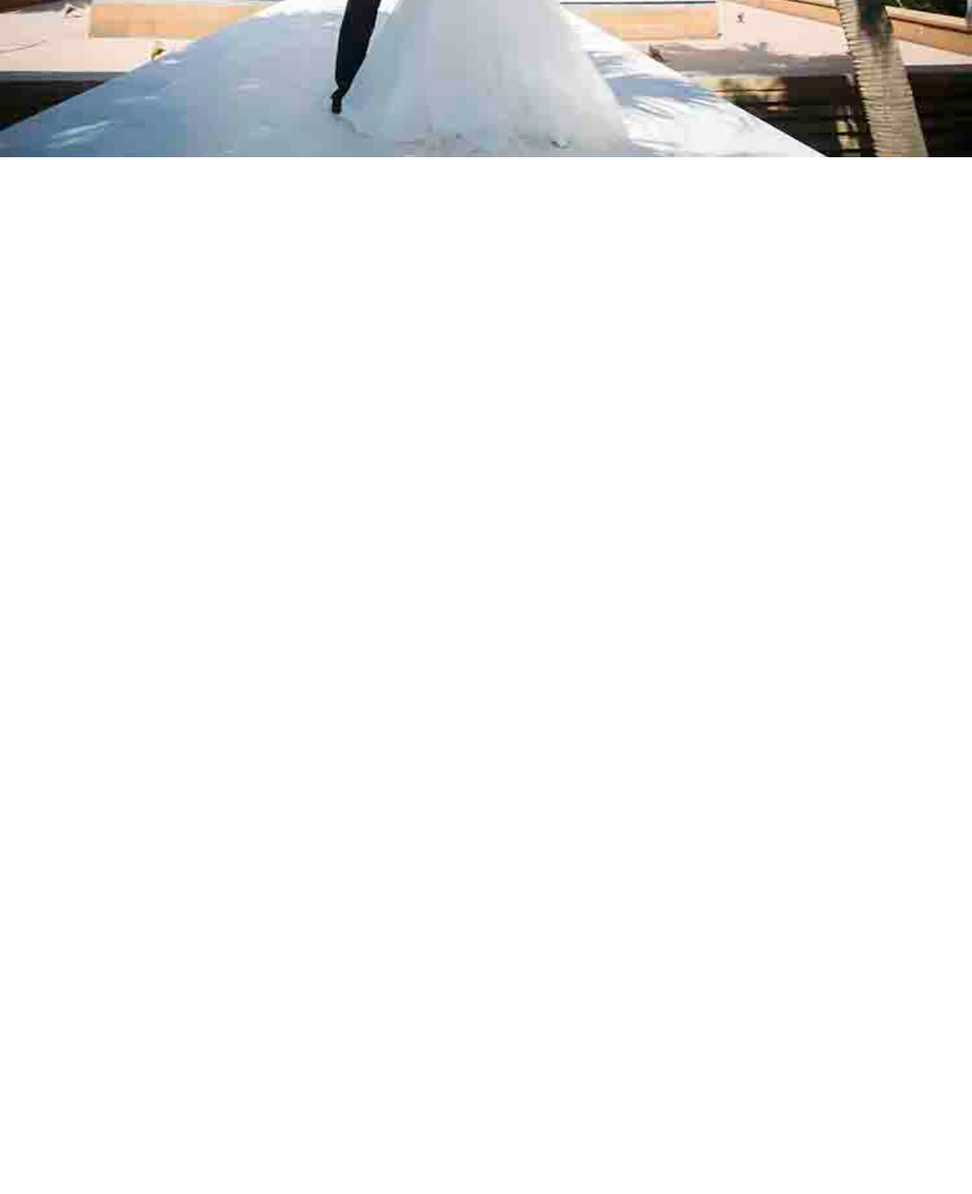
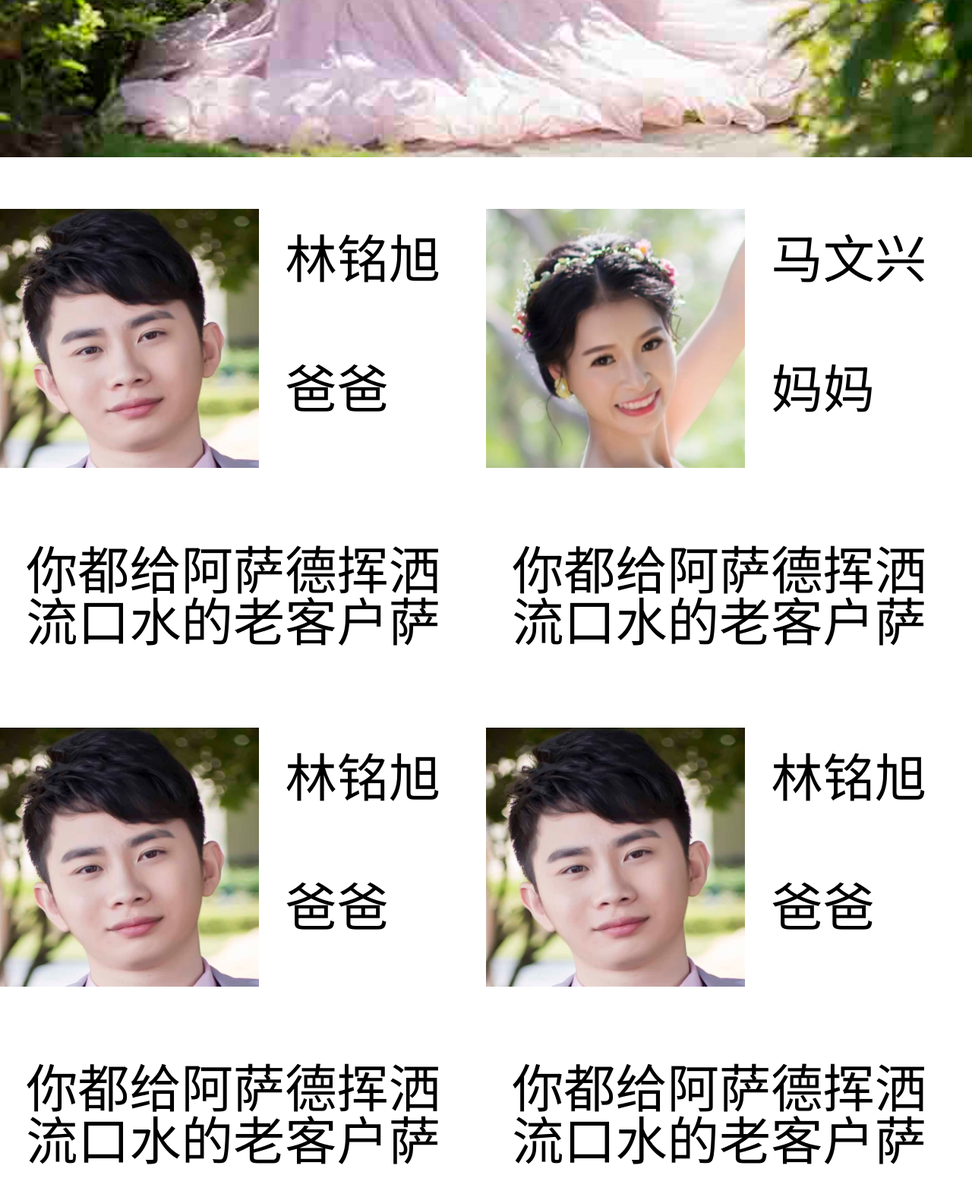
Before and after one commit to linmingxu/linmingxu.github.io, a plain HTML site: page index.html in a window 1280 px wide. Shown: the part 732-2304 px from the top of the page at 76% size. Before the commit the page ends 939 px from the top, so only its background shows below. Drawn offline with Linux system fonts and the light colour scheme.

Commit message:
增加主题部分

```diff
--- a/css/index.less
+++ b/css/index.less
@@ -57,3 +57,34 @@ body {
 
 
 }
+
+.zhuti {
+    display: flex;
+    width: 100%;
+    height: 8rem;
+    flex-wrap: wrap;
+
+    .box {
+        width: 50%;
+        height: 50%;
+        // background-color: #000;
+        overflow: hidden;
+
+        img {
+            float: left;
+            display: block;
+            height: 2rem;
+            width: 2rem;
+            margin-top: .4rem;
+        }
+
+        h3 {
+            float: left;
+            color: #000;
+            font-size: .40rem;
+            margin-top: .6rem;
+            margin-left: .2rem;
+            font-weight: 400;
+        }
+    }
+}
--- a/index.html
+++ b/index.html
@@ -18,7 +18,7 @@
     <div class="header">
         <div class="log">
         </div>
-        <h1>LMX <span>(loveMaXing)</span> </h1>
+        <h1>LMX</h1>
     </div>
 
     <div class="lbt">
@@ -30,7 +30,33 @@
         <img src="./images/82.JPG" alt="">
         <div class="anniu"></div>
     </div>
+    <div class="zhuti">
+        <div class="box">
+            <img src="./images/logo.jpg" alt="">
+            <h3>林铭旭</h3>
+            <h3>爸爸</h3>
+            <h3>你都给阿萨德挥洒流口水的老客户萨</h3>
+        </div>
+        <div class="box">
+            <img src="./images/mamalogo.jpg" alt="">
+            <h3>马文兴</h3>
+            <h3>妈妈</h3>
+            <h3>你都给阿萨德挥洒流口水的老客户萨</h3>
+        </div>
+        <div class="box">
+            <img src="./images/logo.jpg" alt="">
+            <h3>林铭旭</h3>
+            <h3>爸爸</h3>
+            <h3>你都给阿萨德挥洒流口水的老客户萨</h3>
+        </div>
+        <div class="box">
+            <img src="./images/logo.jpg" alt="">
+            <h3>林铭旭</h3>
+            <h3>爸爸</h3>
+            <h3>你都给阿萨德挥洒流口水的老客户萨</h3>
+        </div>
 
+    </div>
 </body>
 
 <script>
@@ -50,7 +76,7 @@
         $('.anniu').click();
         setInterval(function () {
             $('.anniu').click()
-        }, 1300);
+        }, 2000);
     });
 </script>
 
```
Also changed, not shown: css/bootstrap.min.css (added), css/index.css, images/mamalogo.jpg (added), js/bootstrap.min.js (added).
